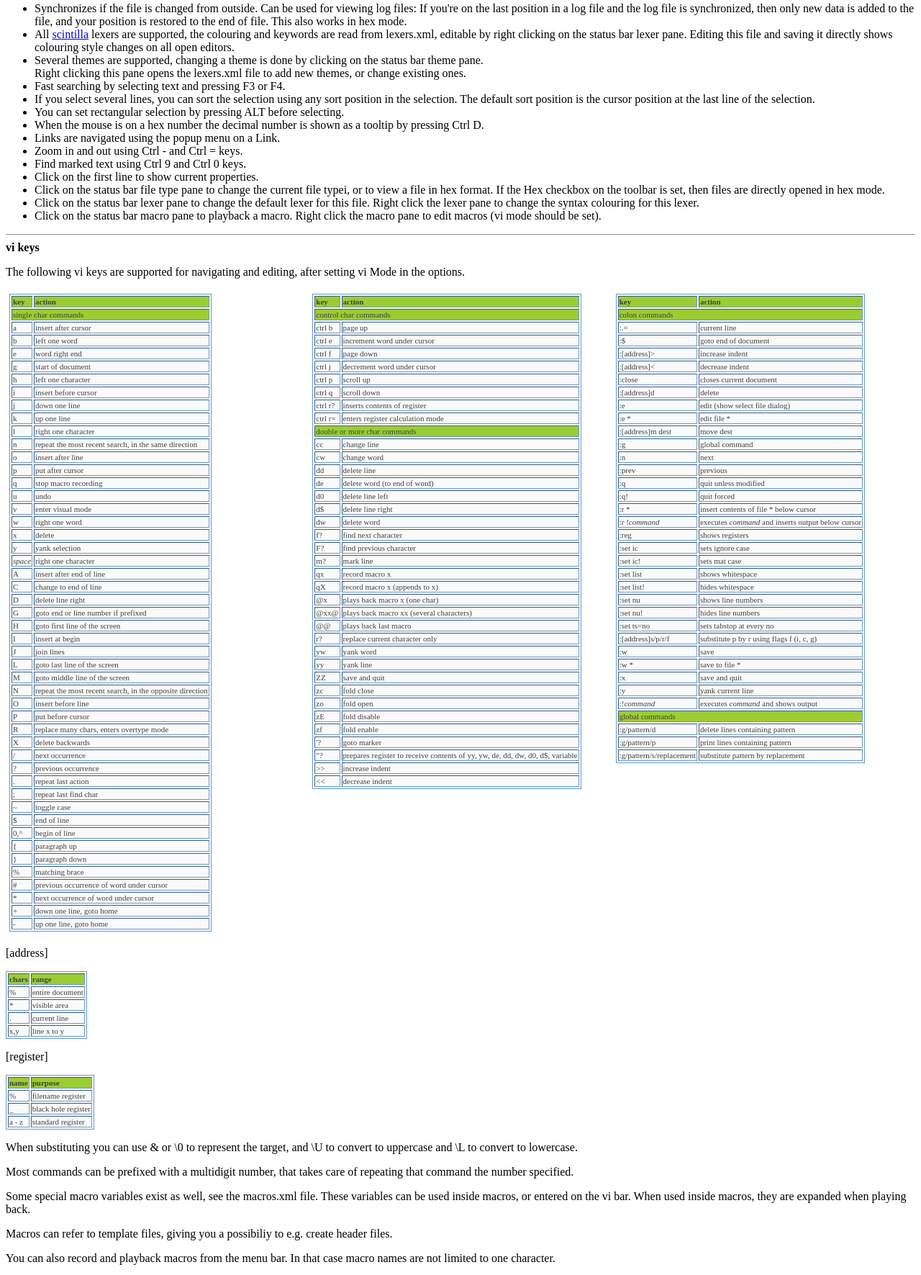
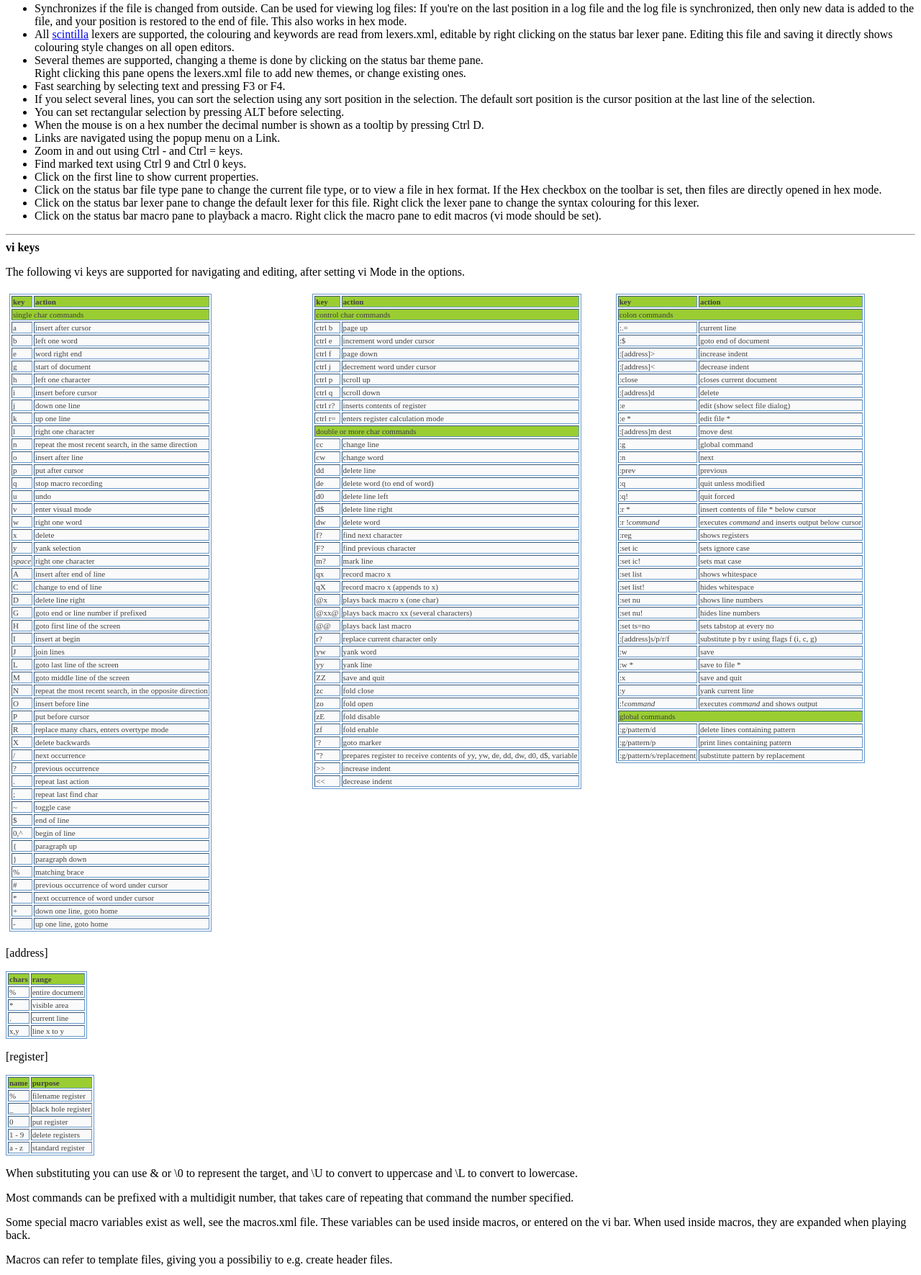
Before and after one commit to antonvw/syncped, a plain HTML site: page syncped.htm in a window 1280 px wide. Shown: the part 101-1872 px from the top of the page at 72% size. Drawn offline with Linux system fonts and the light colour scheme.

Commit message:
updated html

```diff
--- a/syncped.htm
+++ b/syncped.htm
@@ -66,7 +66,7 @@ can be configured to work with most version control systems.
 <li> Find marked text using Ctrl 9 and Ctrl 0 keys.
 <li> Click on the first line to show current properties.
 <li> Click on the status bar file type pane to change the current
-     file typei, or to view a file in hex format.
+     file type, or to view a file in hex format.
      If the Hex
      checkbox on the toolbar is set, then files are directly opened in hex mode.
 <li> Click on the status bar lexer pane to change the
@@ -264,6 +264,8 @@ vi Mode in the options.
 </tr>
 <tr><td>%</td><td>filename register</td></tr>
 <tr><td>_</td><td>black hole register</td></tr>
+<tr><td>0</td><td>put register</td></tr>
+<tr><td>1 - 9</td><td>delete registers</td></tr>
 <tr><td>a - z</td><td>standard register</td></tr>
 </table>
 
```
